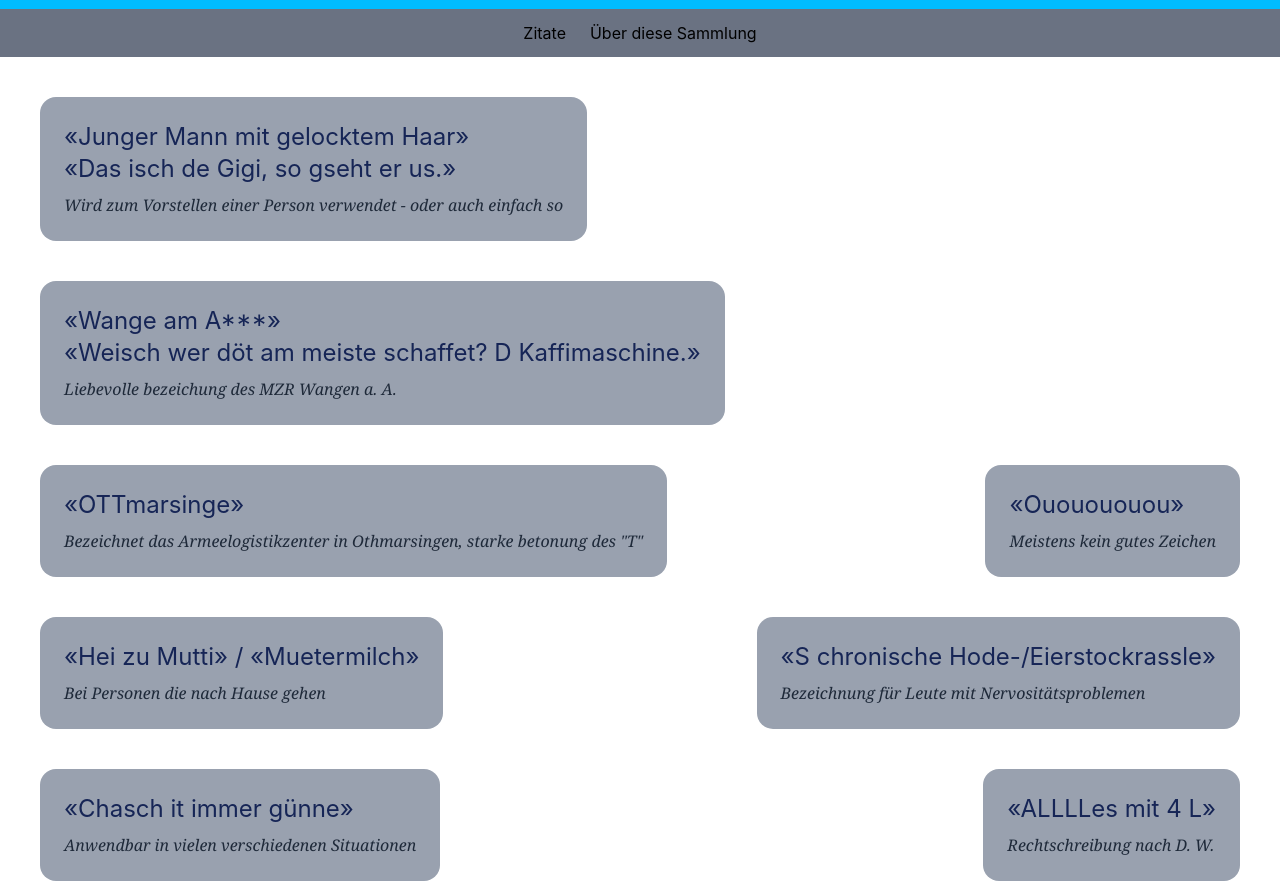
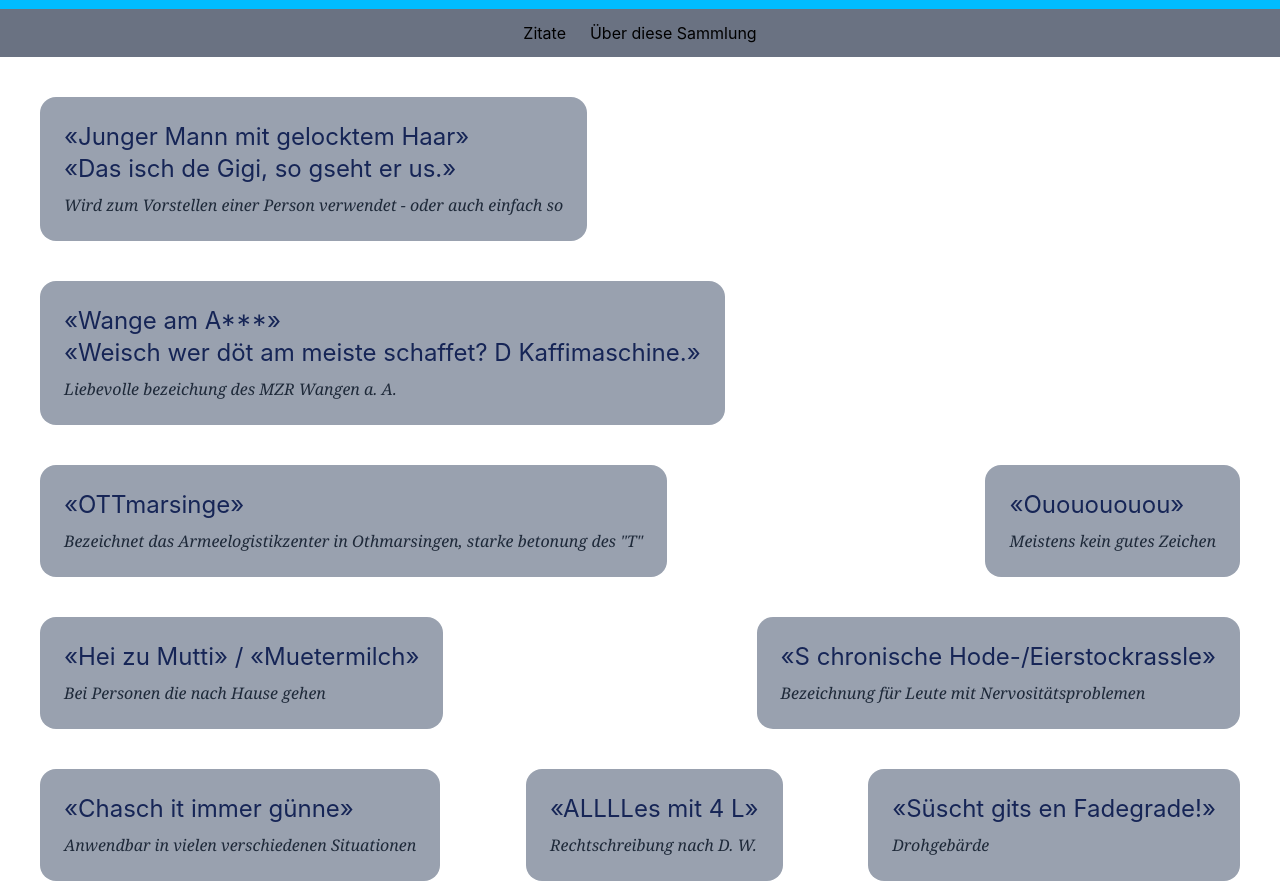
Before and after one commit to webermael/winter, a plain HTML site: page index.html in a window 1280 px wide. Shown: the part 83-966 px from the top of the page. Drawn offline with Linux system fonts and the light colour scheme.

Commit message:
add quote Fadegrade

```diff
--- a/index.html
+++ b/index.html
@@ -59,6 +59,11 @@
     </div>
 
     <div class="quote-card">
+      <p class="quote-title">«Süscht gits en Fadegrade!»</p>
+      <p class="quote-note">Drohgebärde</p>
+    </div>
+
+    <div class="quote-card">
       <p class="quote-title">«Das sind alles Osterhase.»</p>
       <p class="quote-note">Bezeichnet nicht sehr fähige Leute, wird oftmals im Zusammenhang mit Othmarsingen oder Wangen a. A. verwendet (s. oben)</p>
     </div>
```
